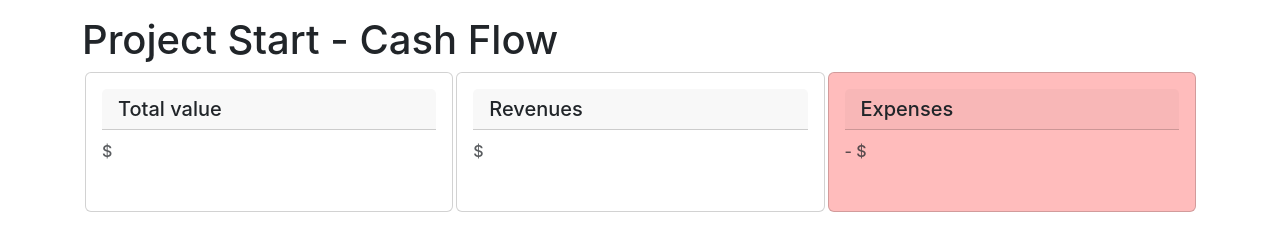
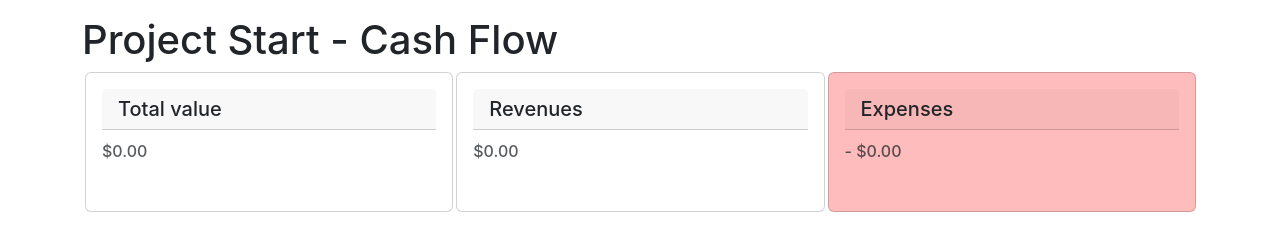
Before and after one commit to WillianGust/cahs-flow-api-ruby-react-front, a React (Create React App) app: page / in a window 1280 px wide. Shown: the top 226 px of the page. Built offline with nearby package versions, Linux system fonts and the light colour scheme; no server answers.

Commit message:
Make delte button works

```diff
--- a/src/App.js
+++ b/src/App.js
@@ -3,6 +3,9 @@ import './App.css';
 
 function App() {
   const [extract, setExtract] = useState([]);
+  const [total_value, setTotalValue] = useState([]);
+  const [revenues, setRevenues] = useState([]);
+  const [expenses, setExpenses] = useState([]);
    // Carregar os dados da API ao montar o componente
    useEffect(() => {
     fetchData();
@@ -14,6 +17,9 @@ function App() {
       const response = await fetch('http://localhost:3001/api/cashes');
       const data = await response.json();
       setExtract(data.extract);
+      setTotalValue(data.total_value);
+      setRevenues(data.revenues);
+      setExpenses(data.expenses);
     } catch (error) {
       console.error('Error fetching data:', error);
     }
@@ -21,6 +27,7 @@ function App() {
 
   // Função para excluir um registro
   const handleDelete = async (id) => {
+    if ( window.confirm("Confirm delete?" )){
       try {
         await fetch(`http://localhost:3001/api/cashes/${id}`, {
           method: 'DELETE',
@@ -28,6 +35,7 @@ function App() {
         fetchData();
       } catch (error) {
         console.error('Error deleting record:', error);
+      }
     }
   };
 
@@ -60,7 +68,7 @@ function App() {
         <div className="card-body">
           <h5 className="card-header mb-3">Total value</h5>
           <h6 className="card-subtitle mb-2 text-body-secondary">
-            ${extract.total_value}
+            ${extract.length > 0 ? total_value.toFixed(2) : '0.00'}
           </h6>
         </div>
       </div>
@@ -68,7 +76,7 @@ function App() {
         <div className="card-body">
           <h5 className="card-header mb-3">Revenues</h5>
           <h6 className="card-subtitle mb-2 text-body-secondary">
-            ${extract.revenues}
+            ${extract.length > 0 ? revenues.toFixed(2) : '0.00'}
           </h6>
         </div>
       </div>
@@ -76,22 +84,15 @@ function App() {
         <div className="card-body">
           <h5 className="card-header mb-3">Expenses</h5>
           <h6 className="card-subtitle mb-2 text-body-secondary">
-            - ${extract.expenses}
+            - ${extract.length > 0 ? expenses.toFixed(2) : '0.00'}
           </h6>
         </div>
       </div>
-
+    {/* Search input add new */}
       <div>
         <form className="row g-3 justify-content-center">
           <div className="col-6">
-            <input
-              type="text"
-              className="form-control"
-              name="tipo"
-              value=""
-              id="tipo"
-              placeholder="Search..."
-            />
+            <input type="text" className="form-control" name="tipo" id="tipo" placeholder="Search..." />
           </div>
           <div className="col-4">
             <button type="submit" className="btn btn-primary mb-3">
@@ -125,9 +126,7 @@ function App() {
                   {item.status === 0 ? 'Credit' : 'Debt'}
                 </td>
                 <td style={{ width: '20px' }}>
-                  <button className="btn btn-outline-danger" onClick={() => handleDelete(item.id)}>
-                    Delete
-                  </button>
+                  <button className="btn btn-outline-danger" onClick={() => handleDelete(item.id)}>Delete</button>
                 </td>
               </tr>
             ))}
```
Lines whose indentation alone changed are shown as unchanged.
